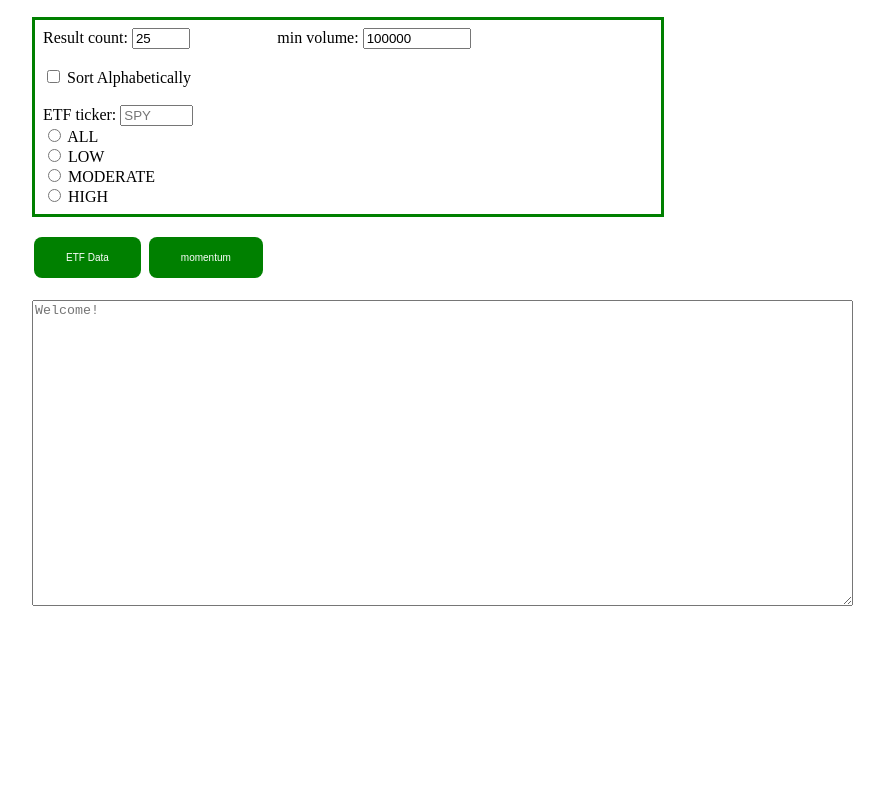
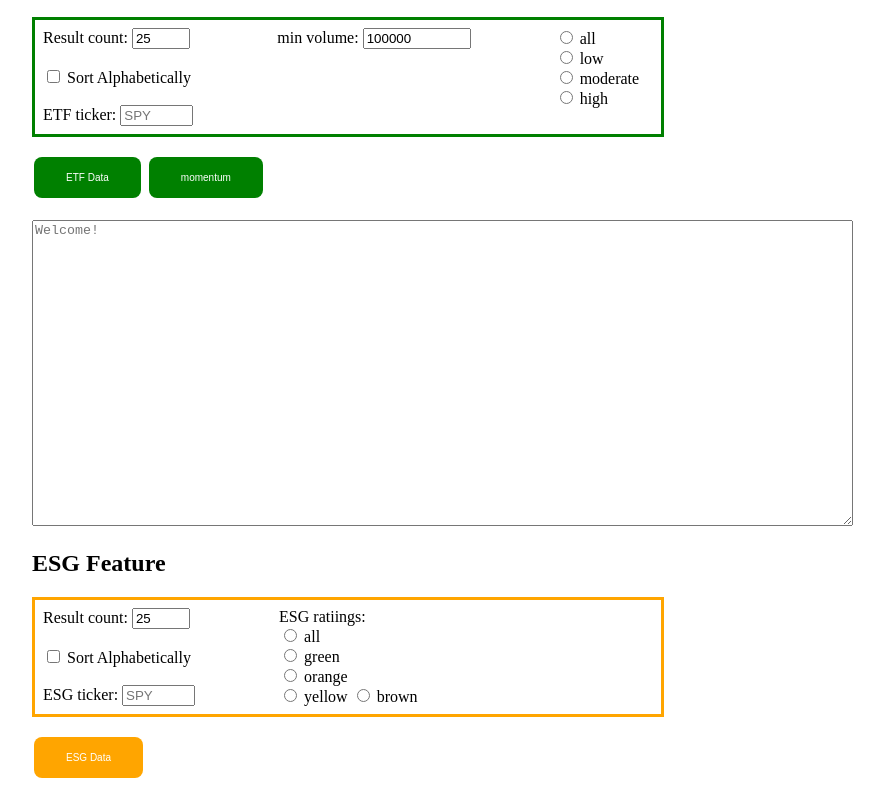
Before and after one commit to theaman249/cos730Ass2, a plain HTML site: page frontend/index.html in a window 1280 px wide. Shown: the part 260-1057 px from the top of the page, without its empty margins (292-1176 px from the left). Before the commit the page ends 878 px from the top, so only its background shows below. Drawn offline with Linux system fonts and the light colour scheme; no server answers.

Commit message:
📝 Basic frontEnd done for the ESG feature

```diff
--- a/frontend/index.html
+++ b/frontend/index.html
@@ -25,7 +25,7 @@
         <div class="div-borders" style="margin-bottom: 16px;">
             <span class="inline-block" style="margin-right: 80px;">
                 <label for="inNumResults">Result count:</label>
-                <input type="number" id="inNumResults" name="inNumResults" max="100" placeholder="25" style="width: 50px;" value="25"><br><br>
+                <input type="number" id="inNumResults" name="inNumResults" max="200" placeholder="25" style="width: 50px;" value="25"><br><br>
 
                 <input type="checkbox" id="chbSortAlphabetically" name="chbSortAlphabetically">
                 <label for="vehicle1"> Sort Alphabetically</label><br><br>
@@ -41,13 +41,13 @@
 
             <span class="inline-block">
                 <input type="radio" id="all" name="risk" value="all">
-                <label for="all">ALL</label><br>
+                <label for="all">all</label><br>
                 <input type="radio" id="low" name="risk" value="low">
-                <label for="low">LOW</label><br>
+                <label for="low">low</label><br>
                 <input type="radio" id="moderate" name="risk" value="moderate">
-                <label for="moderate">MODERATE</label><br>
+                <label for="moderate">moderate</label><br>
                 <input type="radio" id="high" name="risk" value="high">
-                <label for="high">HIGH</label>
+                <label for="high">high</label>
             </span>
         </div>
 
@@ -62,6 +62,51 @@
             <label id="lblLoading"></label><br>
             <textarea id="textAreaOut" rows="20" cols="100" readonly placeholder="Welcome!"></textarea>
         </div>
+
+
+        <h2>ESG Feature</h2>
+        <div class="div-borders" style="margin-bottom: 16px; border-color: orange;">
+            <span class="inline-block" style="margin-right: 80px;">
+                <label for="inNumResults_esg">Result count:</label>
+                <input type="number" id="inNumResults_esg" name="inNumResults_esg" max="150" placeholder="25" style="width: 50px;" value="25"><br><br>
+
+                <input type="checkbox" id="chbSortAlphabetically_esg" name="chbSortAlphabetically_esg">
+                <label for="vehicle1"> Sort Alphabetically</label><br><br>
+
+                <label for="inESGticker">ESG ticker:</label>
+                <input type="text" id="inESGticker" name="inESGticker" max="100" placeholder="SPY" style="width: 65px;" value="">
+            </span>
+
+            <span class="inline-block" style="margin-right: 80px;">
+                <label>ESG ratiings:</label><br>
+                <input type="radio" id="all_esg" name="esgRating" value="all">
+                <label for="all">all</label><br>
+                <input type="radio" id="green" name="esgRating" value="green">
+                <label for="green">green</label><br>
+                <input type="radio" id="orange" name="esgRating" value="orange">
+                <label for="orange">orange</label><br>
+                <input type="radio" id="yellow" name="esgRating" value="yellow">
+                <label for="yellow">yellow</label>
+                <input type="radio" id="brown" name="esgRating" value="brown">
+                <label for="brown">brown</label>
+            </span>
+
+            <span class="inline-block">
+
+            </span>
+        </div>
+
+        <div>
+            <span class="inline-block">
+                <button class="button-styling-1" onclick="getESGData()" style="background-color: orange;">ESG Data</button>
+            </span>
+        </div>
+
+        <div>
+            <label id="lblLoading_esg"></label><br>
+            <textarea id="textAreaOut_esg" rows="20" cols="100" readonly placeholder="Welcome!"></textarea>
+        </div>
+
     </div>
 
 </body>
```
